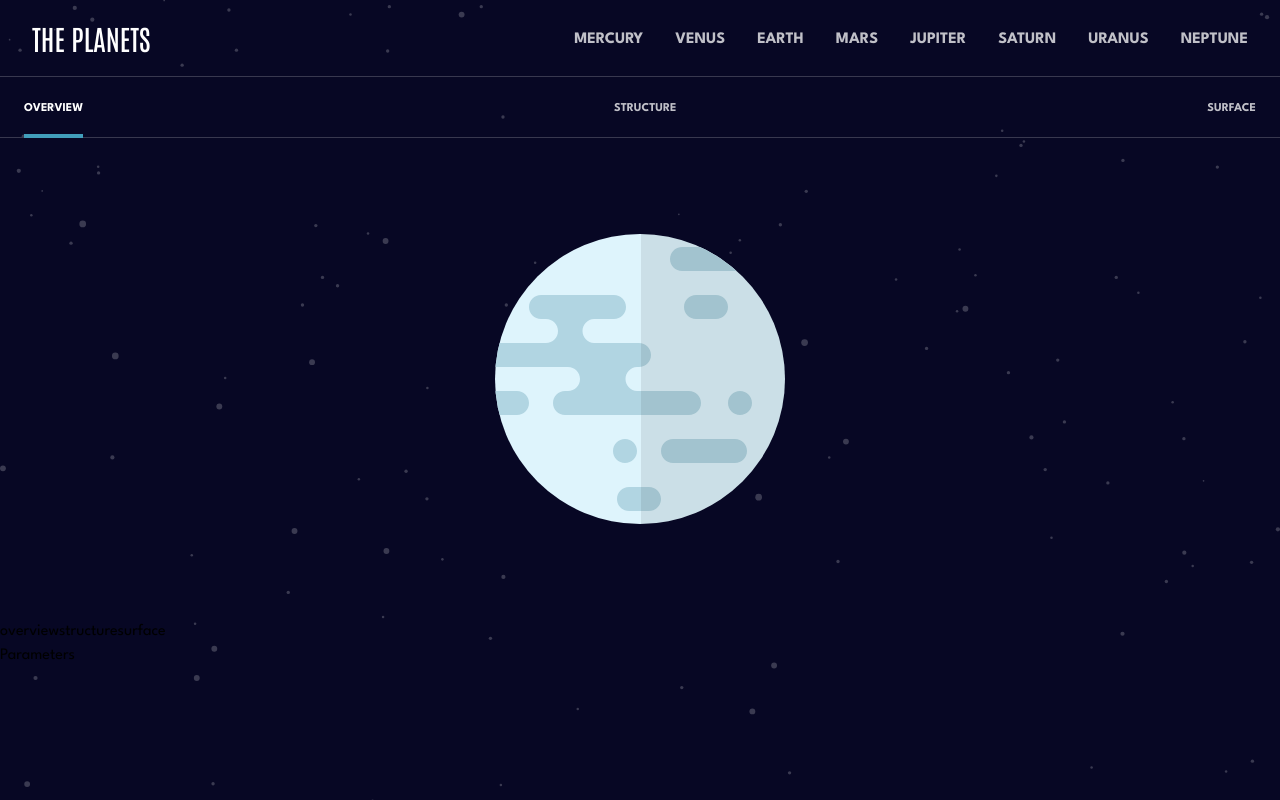
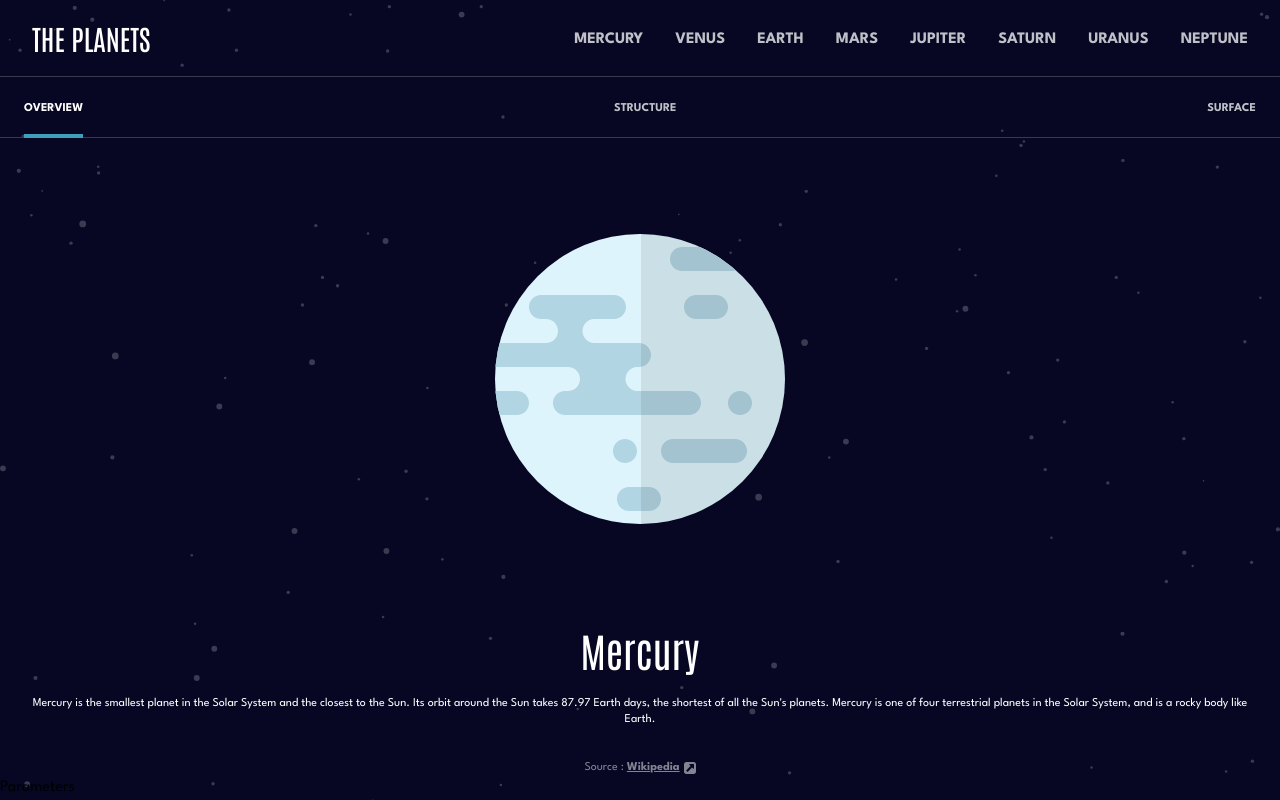
Before and after one commit to Pawel1894/planets-fact, a React (Vite) app: page /mercury in a window 1280 px wide. Built offline with nearby package versions, Linux system fonts and the light colour scheme.

Commit message:
Planet descriptions

```diff
--- a/src/components/Content.tsx
+++ b/src/components/Content.tsx
@@ -1,12 +1,65 @@
 import React from "react";
+import { TPlanet } from "../types";
 import { VIEW } from "./Planet";
+import IconSource from "../assets/icon-source.svg";
+interface Props {
+  planet: TPlanet;
+  currentView: VIEW;
+}
 
-export default function Content() {
+export default function Content({ planet, currentView }: Props) {
+  function renderDescription() {
+    switch (currentView) {
+      case VIEW.overview:
+        return (
+          <>
+            <p className="mt-4 text-xs">{planet.overview.content}</p>
+            <a
+              className="text-neutral-500 mt-8 flex justify-center items-center text-xs"
+              href={planet.overview.source}
+            >
+              Source&nbsp;:&nbsp;<span className="bg-none font-bold underline"> Wikipedia</span>
+              <img className="ml-1" src={IconSource} alt="source icon" aria-hidden="false" />
+            </a>
+          </>
+        );
+
+      case VIEW.structure:
+        return (
+          <>
+            <p className="mt-4 text-xs">{planet.structure.content}</p>
+            <a
+              className="text-neutral-500 mt-8 flex justify-center items-center text-xs"
+              href={planet.structure.source}
+            >
+              Source&nbsp;:&nbsp;<span className="bg-none font-bold underline"> Wikipedia</span>
+              <img className="ml-1" src={IconSource} alt="source icon" aria-hidden="false" />
+            </a>
+          </>
+        );
+      case VIEW.surface:
+        return (
+          <>
+            <p className="mt-4 text-xs">{planet.geology.content}</p>
+            <a
+              className="text-neutral-500 mt-8 flex justify-center items-center text-xs"
+              href={planet.geology.source}
+            >
+              Source&nbsp;:&nbsp;<span className="bg-none font-bold underline"> Wikipedia</span>
+              <img className="ml-1" src={IconSource} alt="source icon" aria-hidden="false" />
+            </a>
+          </>
+        );
+
+      default:
+        return null;
+    }
+  }
+
   return (
-    <div>
-      <button>overview</button>
-      <button>structure</button>
-      <button>surface</button>
+    <div className="px-6 text-center text-white">
+      <h1 className="text-white font-antonio text-[2.5rem]">{planet.name}</h1>
+      {renderDescription()}
     </div>
   );
 }
--- a/src/components/Planet.tsx
+++ b/src/components/Planet.tsx
@@ -37,7 +37,7 @@ export default function Planet() {
           ) : (
             <>
               <PlanetImage currentView={currentView} images={planet?.images} />
-              <Content />
+              <Content currentView={currentView} planet={planet} />
             </>
           )}
         </div>
--- a/src/components/PlanetImage.tsx
+++ b/src/components/PlanetImage.tsx
@@ -14,7 +14,7 @@ export default function PlanetImage({ images, currentView }: Props) {
       {currentView === VIEW.surface ? (
         <>
           <img className="w-1/3 max-w-[290px]" src={images.planet} />
-          <img className="w-1/6 max-w-[148px] -translate-y-1/3" src={images.geology} />
+          <img className="w-1/6 max-w-[148px] translate-y-full absolute" src={images.geology} />
         </>
       ) : null}
       {currentView === VIEW.structure ? <img className="w-1/3 max-w-[290px]" src={images.internal} /> : null}
--- a/tailwind.config.cjs
+++ b/tailwind.config.cjs
@@ -13,6 +13,7 @@ module.exports = {
         200: "#38384F",
         300: "#838391",
         400: "rgba(255,255,255,0.75)",
+        500: "rgba(255,255,255,0.5)",
       },
       accent: {
         100: "#419EBB",
```
